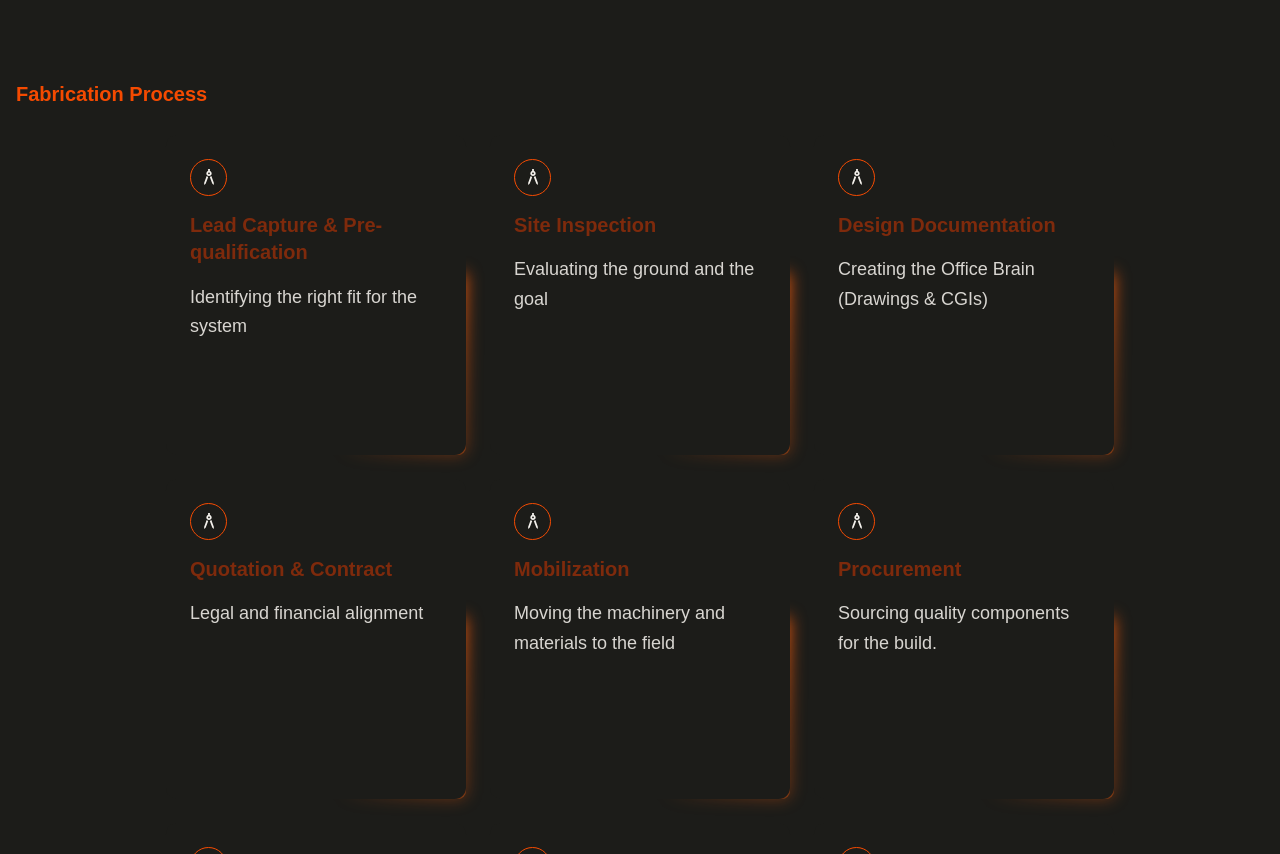
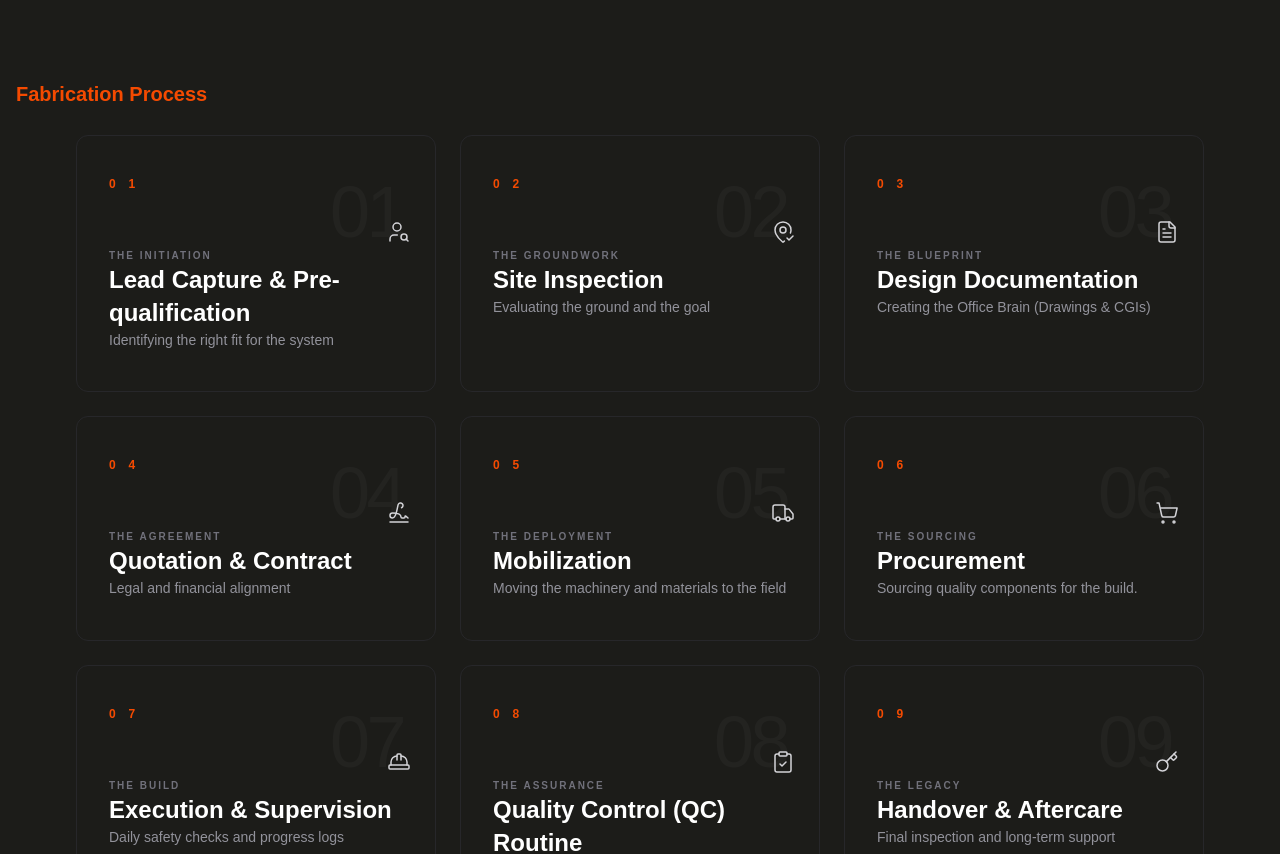
Before and after one commit to OKIKE-PLC/Portfolio-site, a React (Vite) app in the folder Portfolio-site/: page / in a window 1280 px wide. Shown: the part 2560-3414 px from the top of the page. Built offline with nearby package versions, Linux system fonts and the light colour scheme; a web font is replaced by a local one.

Commit message:
feat: implement core components, pages, and layout structure for the portfolio site

```diff
--- a/Portfolio-site/index.html
+++ b/Portfolio-site/index.html
@@ -10,7 +10,7 @@
     <meta property="og:description" content="Design . Build . Renovate">
     <meta property="og:image" content="https://okikeplc.com/images/og-image.jpg">
     <meta property="og:url" content="https://okikeplc.com">
-    <link rel="icon" href="/src/assets/(PLC)-Light-Logo.png" />
+    <link rel="icon" href="/src/assets/(PLC)_Light-Logo.png" />
     <link href="https://api.fontshare.com/v2/css?f[]=supreme@400&f[]=chubbo@700&display=swap" rel="stylesheet">
     <meta name="viewport" content="width=device-width, initial-scale=1.0" />
     <title>OKIKE plc</title>
--- a/Portfolio-site/src/components/fabricationCards.jsx
+++ b/Portfolio-site/src/components/fabricationCards.jsx
@@ -1,78 +1,87 @@
-import Compass from "../assets/Container.svg";
 import { motion } from "framer-motion";
+import {
+  LuUserSearch,
+  LuMapPinCheck,
+  LuFileText,
+  LuSignature,
+  LuTruck,
+  LuShoppingCart,
+  LuHardHat,
+  LuClipboardCheck,
+  LuKey
+} from "react-icons/lu";
 
 const cards = [
   {
     id: 1,
-    image: Compass,
+    icon: LuUserSearch,
+    subtitle: "THE INITIATION",
     header: "Lead Capture & Pre-qualification",
     text: "Identifying the right fit for the system",
-    color: "#edeae5",
     background: "bg-[#1C1C19]",
   },
   {
     id: 2,
-    image: Compass,
+    icon: LuMapPinCheck,
+    subtitle: "THE GROUNDWORK",
     header: "Site Inspection",
     text: "Evaluating the ground and the goal",
-    color: "zinc-300",
     background: "bg-[#1C1C19]",
   },
   {
     id: 3,
-    image: Compass,
+    icon: LuFileText,
+    subtitle: "THE BLUEPRINT",
     header: "Design Documentation",
     text: "Creating the Office Brain (Drawings & CGIs)",
-    color: "#edeae5",
     background: "bg-[#1C1C19]",
   },
   {
     id: 4,
-    image: Compass,
+    icon: LuSignature,
+    subtitle: "THE AGREEMENT",
     header: "Quotation & Contract",
     text: "Legal and financial alignment",
-    color: "",
     background: "bg-[#1C1C19]",
-
   },
   {
     id: 5,
-    image: Compass,
+    icon: LuTruck,
+    subtitle: "THE DEPLOYMENT",
     header: "Mobilization",
     text: "Moving the machinery and materials to the field",
-    color: "",
     background: "bg-[#1C1C19]",
   },
   {
     id: 6,
-    image: Compass,
+    icon: LuShoppingCart,
+    subtitle: "THE SOURCING",
     header: "Procurement",
     text: "Sourcing quality components for the build.",
-    color: "",
     background: "bg-[#1C1C19]",
   },
   {
     id: 7,
-    image: Compass,
+    icon: LuHardHat,
+    subtitle: "THE BUILD",
     header: "Execution & Supervision",
     text: "Daily safety checks and progress logs",
-    color: "",
     background: "bg-[#1C1C19]",
   },
   {
     id: 8,
-    image: Compass,
+    icon: LuClipboardCheck,
+    subtitle: "THE ASSURANCE",
     header: "Quality Control (QC) Routine",
     text: "Verifying workmanship at every milestone",
-    color: "",
     background: "bg-[#1C1C19]",
   },
   {
     id: 9,
-    image: Compass,
+    icon: LuKey,
+    subtitle: "THE LEGACY",
     header: "Handover & Aftercare",
     text: "Final inspection and long-term support",
-    color: "",
     background: "bg-[#1C1C19]",
   },
 ];
@@ -80,7 +89,7 @@ const cards = [
 export default function FabCards() {
   return (
     <motion.section
-      className="flex md:flex-row flex-col flex-wrap justify-center md:items-start items-center gap-6 w-full"
+      className="flex md:flex-row flex-col flex-wrap justify-center md:items-stretch items-center gap-6 w-full"
       initial={{ opacity: 0, y: 50 }}
       whileInView={{ opacity: 1, y: 0 }}
       viewport={{ once: true, amount: 0.1 }}
@@ -93,16 +102,38 @@ export default function FabCards() {
           whileInView={{ opacity: 1, y: 0 }}
           viewport={{ once: true }}
           transition={{ duration: 0.5, ease: "easeOut", delay: index * 0.1 }}
-          className={`card ${card.background} md:w-[300px] md:h-[320px] w-full flex flex-col justify-start items-start gap-4 rounded-xl`}
-          style={{ padding: "1.5rem" }}
+          className={`border border-zinc-800 ${card.background} md:w-[360px] w-full flex flex-col justify-start items-start rounded-xl hover:border-zinc-600 transition-colors duration-300`}
+          style={{ padding: "2.5rem 2rem" }}
         >
-          <div className="img p-3 shrink-0 border rounded-full border-orange-600 flex justify-center items-center">
-            <img src={card.image} alt={card.header} className="w-8 h-8" loading="lazy" />
+          {/* Top Row: Small orange number and Large white number with icon */}
+          <div className="flex justify-between items-start w-full mb-8">
+            <span className="text-orange-600 text-xs tracking-[0.4em] font-semibold mt-2">
+              0 {card.id}
+            </span>
+            <div className="relative flex items-center justify-center">
+              <span className="text-7xl opacity-5 font-chubbo font-light text-zinc-400 leading-none tracking-tighter">
+                0{card.id}
+              </span>
+              <div className="absolute  hover:text-orange-600 md:right-[-8px] right-[14px] bottom-[4px] text-zinc-300">
+                <card.icon className="w-6 h-6 stroke-[1.5]" />
+              </div>
+            </div>
           </div>
-          <h4 className="text-xl font-bold text-orange-900 mt-2">
+
+          {/* Subtitle */}
+          <h5 className="text-[10px] text-zinc-500 uppercase tracking-[0.2em] font-semibold mb-3">
+            {card.subtitle}
+          </h5>
+
+          {/* Header */}
+          <h4 className="text-2xl font-bold text-white mb-4 leading-snug">
             {card.header}
           </h4>
-          <p className="text-[#edeae5] font-light">{card.text}</p>
+
+          {/* Paragraph */}
+          <p className="text-zinc-400 font-light text-sm leading-relaxed">
+            {card.text}
+          </p>
         </motion.div>
       ))}
     </motion.section>
--- a/Portfolio-site/src/components/partner.jsx
+++ b/Portfolio-site/src/components/partner.jsx
@@ -2,10 +2,10 @@ import { Link } from 'react-router-dom';
 
 export default function Partner() {
     return (
-        <section className="bg-orange-600 text-zinc-100 flex flex-col justify-center items-center text-center gap-5 w-full" style={{padding: "3rem",
+        <section className="bg-orange-600 text-zinc-100 flex flex-col justify-center items-center text-center gap-5 w-full" style={{padding: "7rem",
 
             }}>
-                <h3 className="font-bold text-2xl md:4xl lg:6xl">Ready to Build Your Legacy?</h3>
+                <h3 className="font-bold text-2xl md:text-4xl lg:text-6xl">Ready to Build Your Legacy?</h3>
                 <Link to="/contact" className="bg-[#1C1C19] rounded-xl" style={{padding: "1rem"}}>Partner with Us</Link>
             </section>
     )
--- a/Portfolio-site/src/pages/contact.jsx
+++ b/Portfolio-site/src/pages/contact.jsx
@@ -45,7 +45,7 @@ export default function Contact() {
   return (
     <motion.section
       className="mx-auto"
-      style={{ padding: "3rem 1rem" }}
+      style={{ padding: "5.5rem 1rem" }}
       initial={{ opacity: 0, y: 50 }}
       animate={{ opacity: 1, y: 0 }}
       transition={{ duration: 0.7, ease: "easeOut" }}
@@ -112,7 +112,7 @@ export default function Contact() {
               name="service"
               value={formData.service}
               onChange={handleChange}
-              className="w-full border border-stone-300 rounded-xl px-4 py-3 outline-none focus:border-orange-600"
+              className="w-full border bg-orange-600 border-stone-300 rounded-xl px-4 py-3 outline-none focus:border-orange-600"
               required
               style={{ padding: ".5rem" }}
             >
--- a/Portfolio-site/src/pages/hero.css
+++ b/Portfolio-site/src/pages/hero.css
@@ -58,6 +58,13 @@
   inherits: false;
 }
 
+.fabrication {
+  isolation: isolate;
+  position: relative;
+  padding: 0.6rem;
+  border-radius: 0.7rem;
+}
+
 .card {
   position: relative;
   padding: 0.6rem;
@@ -73,7 +80,21 @@
   top: 50%;
   left: 50%;
    transform: translate(-50%, -50%);
-  z-index: -1;
+  z-index: -2;
+  padding: 2rem;
+  border-radius: .5rem;
+  animation:  3s spin linear infinite;
+}
+.fabrication:after, .fabrication:before {
+  content: '';
+  position: absolute;
+  height: 100%;
+  width: 100%;
+  background-image: conic-gradient(from var(--angle), #EA580C, transparent 25%);
+  top: 50%;
+  left: 50%;
+   transform: translate(-50%, -50%);
+  z-index: -2;
   padding: 2rem;
   border-radius: .5rem;
   animation:  3s spin linear infinite;
@@ -83,6 +104,13 @@
   filter: blur(.5rem);
   opacity: 1;
 }
+
+.icon:hover svg {
+  transform: scale(1.1);
+  transition: all 0.3s ease-in-out;
+}
+
+
 
 @keyframes spin {
   from { --angle: 0deg; }
```
Also changed, not shown: Portfolio-site/src/pages/about.jsx (+19 -14 lines).
